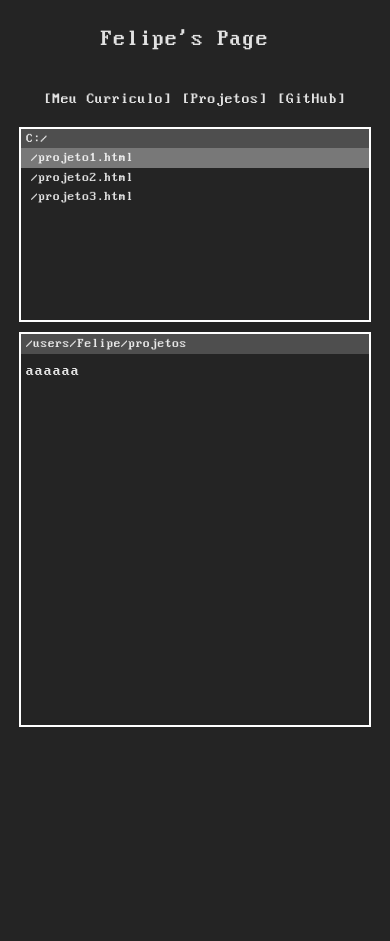
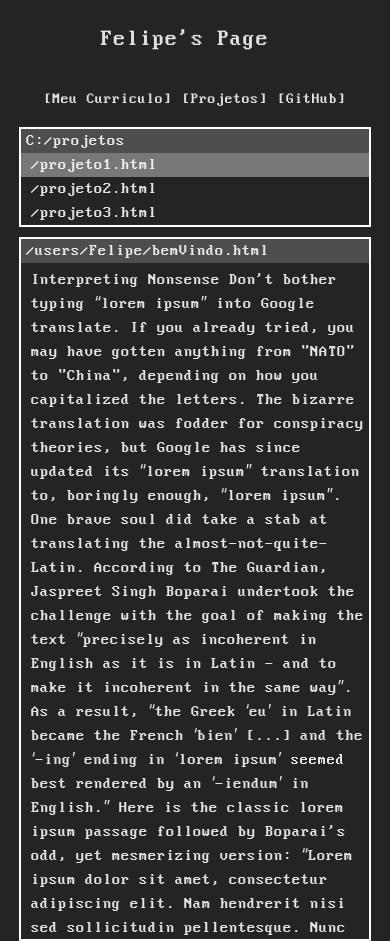
Before and after one commit to FelipeDNL/ProjetoReact, a React (Vite) app: page /projetos in a window 390 px wide. Before the commit the page ends 844 px from the top, so only its background shows below. Built offline with nearby package versions, Linux system fonts and the light colour scheme.

Commit message:
Melhorias navegação e layout movel.

```diff
--- a/src/App.css
+++ b/src/App.css
@@ -12,25 +12,10 @@
   border: 2px solid rgb(255, 255, 255);
 }
 
-.quadro2 {
-  flex: 3;
-  border: 2px solid rgb(255, 255, 255);
-}
-
-.op1:hover{
-  background-color: rgb(123, 123, 123);
-  cursor: pointer;
-}
-
 /* Media query para telas menores */
-@media (max-width: 768px) {
+@media (max-width: 769px) {
   .container {
+    font-size: medium;
     flex-direction: column;
-    height: auto; /* Ajusta a altura automaticamente */
-  }
-
-  .quadro1, .quadro2 {
-    flex: none;
-    width: 80%;
   }
 }
--- a/src/App.jsx
+++ b/src/App.jsx
@@ -7,15 +7,20 @@ import QuadroMostrar from './assets/components/Quadros/QuadroMostrar.jsx'
 import QuadroOpcoes from './assets/components/Quadros/QuadroOpcoes.jsx'
 
 function App() {
-  const [opcaoSelecionada, setOpcaoSelecionada] = useState('')
+  const [opcaoSelecionada, setOpcaoSelecionada] = useState('');
+  const [projetoSelecionado, setProjetoSelecionado] = useState('');
 
   return (
     <>
       <Header />
       <div className='container'>
-        <QuadroOpcoes setOpcaoSelecionada={setOpcaoSelecionada} />
+        <QuadroOpcoes
+        setOpcaoSelecionada={setOpcaoSelecionada}
+        setProjetoSelecionado={setProjetoSelecionado}
+
+        />
+
         <Routes>
-
           <Route
             path='/'
             element={
@@ -28,7 +33,9 @@ function App() {
           <Route
             path='/projetos'
             element={
-              <QuadroMostrar opcaoSelecionada='projetos'
+              <QuadroMostrar
+                opcaoSelecionada={opcaoSelecionada}
+                projetoSelecionado={projetoSelecionado}
               />
             }
           />
--- a/src/assets/components/Opcoes/OpcoesIniciais.jsx
+++ b/src/assets/components/Opcoes/OpcoesIniciais.jsx
@@ -25,7 +25,7 @@ function OpcoesIniciais({ setOpcaoSelecionada }) {
         <div className='opcoes-iniciais'>
             <div
                 className={`op1 ${numSelecionado === 0 ? 'selected' : ''}`}
-                onClick={() => setOpcaoSelecionada('bemVindo.html')}
+                onClick={() => {setOpcaoSelecionada('bemVindo.html'), setUpdateLocal('projetos')} }
                 onMouseEnter={() => setNumSelecionado(0)}
             >
                 /bemVindo.html
@@ -39,13 +39,15 @@ function OpcoesIniciais({ setOpcaoSelecionada }) {
                 /sobreMim.html
             </div>
 
+            <Link to='/projetos'>
                 <div
                     className={`op3 ${numSelecionado === 2 ? 'selected' : ''}`}
                     onClick={() => setOpcaoSelecionada('projetos')}
                     onMouseEnter={() => setNumSelecionado(2)}
                 >
-                <Link to='/projetos'> /meusProjetos </Link>
+                    /meusProjetos
                 </div>
+            </Link>
         </div>
     )
 }
--- a/src/assets/components/Opcoes/OpcoesProjetos.jsx
+++ b/src/assets/components/Opcoes/OpcoesProjetos.jsx
@@ -2,16 +2,16 @@ import React, { useState } from 'react'
 import './OpcoesProjetos.css'
 import usarNavegacaoTeclado from '../../../hooks/usarNavegacaoTeclado';
 
-function OpcoesProjetos({ setOpcaoSelecionada }) {
+function OpcoesProjetos({ setProjetoSelecionado }) {
     const [numSelecionado, setNumSelecionado] = useState(0);
 
     const usarTeclado = (index) => {
         if (index === 0) {
-            setOpcaoSelecionada('projeto1.html');
+            setProjetoSelecionado('projeto1.html');
         } else if (index === 1) {
-            setOpcaoSelecionada('projeto2.html');
+            setProjetoSelecionado('projeto2.html');
         } else if (index === 2) {
-            setOpcaoSelecionada('projeto3.html');
+            setProjetoSelecionado('projeto3.html');
         }
     }
 
@@ -21,7 +21,7 @@ function OpcoesProjetos({ setOpcaoSelecionada }) {
         <>
             <div
                 className={`op1 ${numSelecionado === 0 ? 'selected' : ''}`}
-                onClick={() => setOpcaoSelecionada('projeto1.html')}
+                onClick={() => setProjetoSelecionado('projeto1.html')}
                 onMouseEnter={() => setNumSelecionado(0)}
             >
                 /projeto1.html
@@ -29,7 +29,7 @@ function OpcoesProjetos({ setOpcaoSelecionada }) {
 
             <div
                 className={`op2 ${numSelecionado === 1 ? 'selected' : ''}`}
-                onClick={() => setOpcaoSelecionada('projeto2.html')}
+                onClick={() => setProjetoSelecionado('projeto2.html')}
                 onMouseEnter={() => setNumSelecionado(1)}
             >
                 /projeto2.html
@@ -37,7 +37,7 @@ function OpcoesProjetos({ setOpcaoSelecionada }) {
 
             <div
                 className={`op3 ${numSelecionado === 2 ? 'selected' : ''}`}
-                onClick={() => setOpcaoSelecionada('projeto3.html')}
+                onClick={() => setProjetoSelecionado('projeto3.html')}
                 onMouseEnter={() => setNumSelecionado(2)}
             >
                 /projeto3.html
--- a/src/assets/components/Projetos/Projetos.jsx
+++ b/src/assets/components/Projetos/Projetos.jsx
@@ -1,12 +1,24 @@
 import React from 'react'
 
-function Projetos() {
+function Projetos({ projetoSelecionado }) {
   return (
     <div className='container-projetos'>
       <div className='opcoes-projetos'>
-        <div className='opcao-projeto1'>
-            aaaaaa
-        </div>
+        {projetoSelecionado === 'projeto1.html' && (
+          <div className='projeto1'>
+            Projeto 1 selecionado
+          </div>
+        )}
+        {projetoSelecionado === 'projeto2.html' && (
+          <div className='projeto2'>
+            Projeto 2 selecionado
+          </div>
+        )}
+        {projetoSelecionado === 'projeto3.html' && (
+          <div className='projeto3'>
+            Projeto 3 selecionado
+          </div>
+        )}
       </div>
     </div>
 
--- a/src/assets/components/Quadros/QuadroMostrar.css
+++ b/src/assets/components/Quadros/QuadroMostrar.css
@@ -33,13 +33,18 @@
     background: rgb(77, 77, 77);
 }
 
-@media (min-width: 320px) and (max-width: 425px) {
-    .local-div-mostrar {
-        font-size: small;
+@media (min-width: 320px) and (max-width: 769px) {
+
+    .quadro-mostrar{
+        flex: 3;
+        max-height: 700px;
     }
 
     .mostrar {
-        font-size: medium;
-        padding-left: 5px;
+        padding-left: 10px;
+        padding-top: 5px;
+        overflow: auto;
+        word-wrap: break-word;
+        height: 95.9%;
     }
 }
--- a/src/assets/components/Quadros/QuadroMostrar.jsx
+++ b/src/assets/components/Quadros/QuadroMostrar.jsx
@@ -5,7 +5,7 @@ import BemVindo from '../BemVindo/BemVindo.jsx'
 import Sobre from '../Sobre/Sobre.jsx'
 import Projetos from '../Projetos/Projetos.jsx'
 
-function QuadroMostrar({ opcaoSelecionada }) {
+function QuadroMostrar({ opcaoSelecionada, projetoSelecionado }) {
 
   const opcaoMostrar = opcaoSelecionada || 'bemVindo.html';
 
@@ -21,7 +21,11 @@ function QuadroMostrar({ opcaoSelecionada }) {
       <div className='mostrar'>
         {opcaoMostrar === 'bemVindo.html' && <div className='bem-vindo'> <BemVindo /> </div>}
         {opcaoMostrar === 'sobre.html' && <div className='sobre'> <Sobre /> </div>}
-        {opcaoMostrar === 'projetos' && <div className='projetos'> <Projetos /> </div>}
+        {opcaoMostrar === 'projetos' && (
+          <div className='projetos'>
+            <Projetos projetoSelecionado={projetoSelecionado} />
+          </div>
+        )}
       </div>
     </div>
   )
--- a/src/assets/components/Quadros/QuadroOpcoes.css
+++ b/src/assets/components/Quadros/QuadroOpcoes.css
@@ -19,8 +19,22 @@ a:-webkit-any-link {
     text-decoration: underline;
 }
 
-@media (min-width: 320px) and (max-width: 425px){
+.quadro-opcoes::-webkit-scrollbar {
+    width: 15px;
+    height: 8px;
+    background-color: #aaa;
+    /* or add it to the track */
+}
+
+/* Add a thumb */
+.quadro-opcoes::-webkit-scrollbar-thumb {
+    background: rgb(77, 77, 77);
+}
+
+@media (min-width: 320px) and (max-width: 769px){
     .quadro-opcoes{
-        font-size: small;
+        flex: 1;
+        font-size: medium;
+        max-height: 240px;
     }
 }
--- a/src/assets/components/Quadros/QuadroOpcoes.jsx
+++ b/src/assets/components/Quadros/QuadroOpcoes.jsx
@@ -5,23 +5,22 @@ import './QuadroOpcoes.css'
 import OpcoesProjetos from '../Opcoes/OpcoesProjetos'
 import OpcoesIniciais from '../Opcoes/OpcoesIniciais'
 
-function QuadroOpcoes({ setOpcaoSelecionada }) {
+function QuadroOpcoes({ setOpcaoSelecionada, setProjetoSelecionado }) {
     const navigate = useNavigate();
     const location = useLocation();
-    const [updateLocal, setUpdateLocal] = useState('');
 
     return (
         <div className='quadro-opcoes'>
 
             <div className='local-div'>
                 <div className='local'>
-                    C:/{updateLocal}
+                    C:{location.pathname}
                 </div>
             </div>
 
             <div className='opcoes'>
                 {location.pathname === '/projetos' ? (
-                    <OpcoesProjetos setOpcaoSelecionada={setOpcaoSelecionada} />
+                    <OpcoesProjetos setProjetoSelecionado={setProjetoSelecionado} />
                 ) : (
                     <OpcoesIniciais setOpcaoSelecionada={setOpcaoSelecionada} />
                 )}
```
Lines whose indentation alone changed are shown as unchanged.
